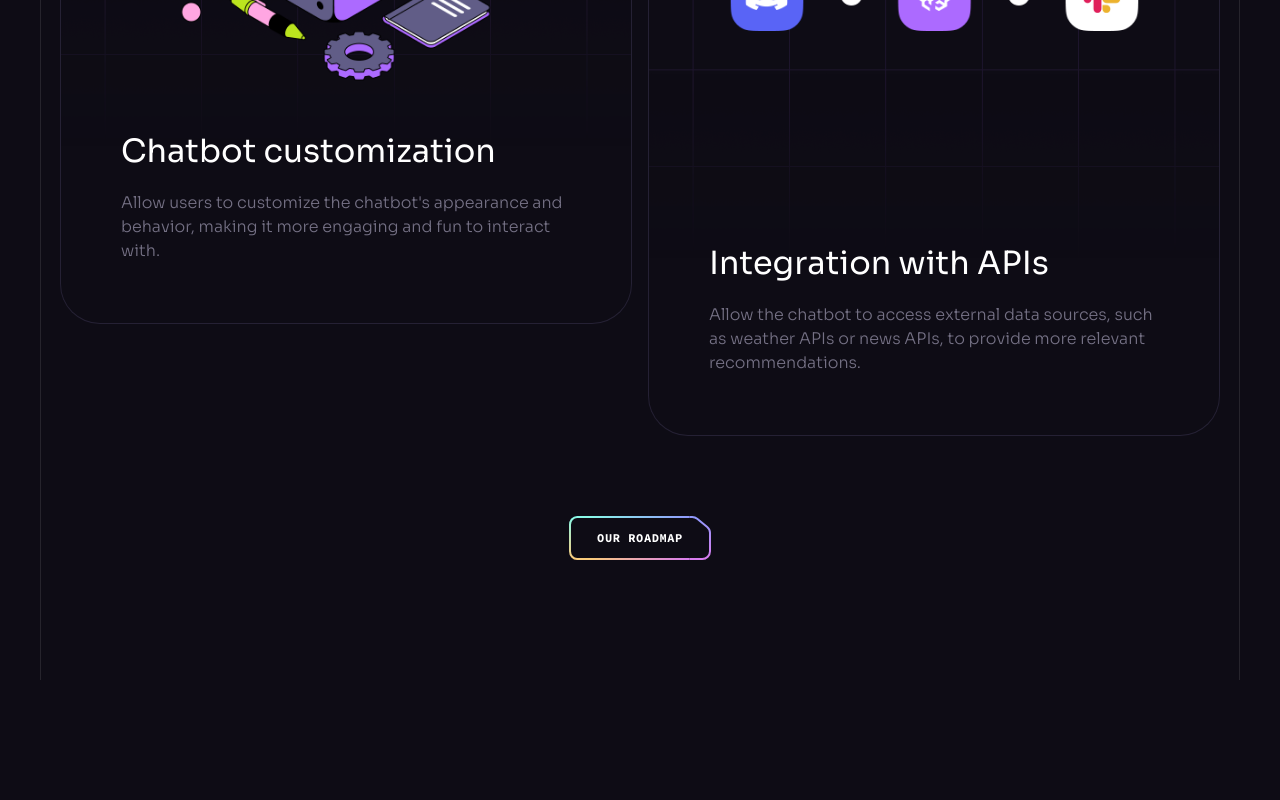
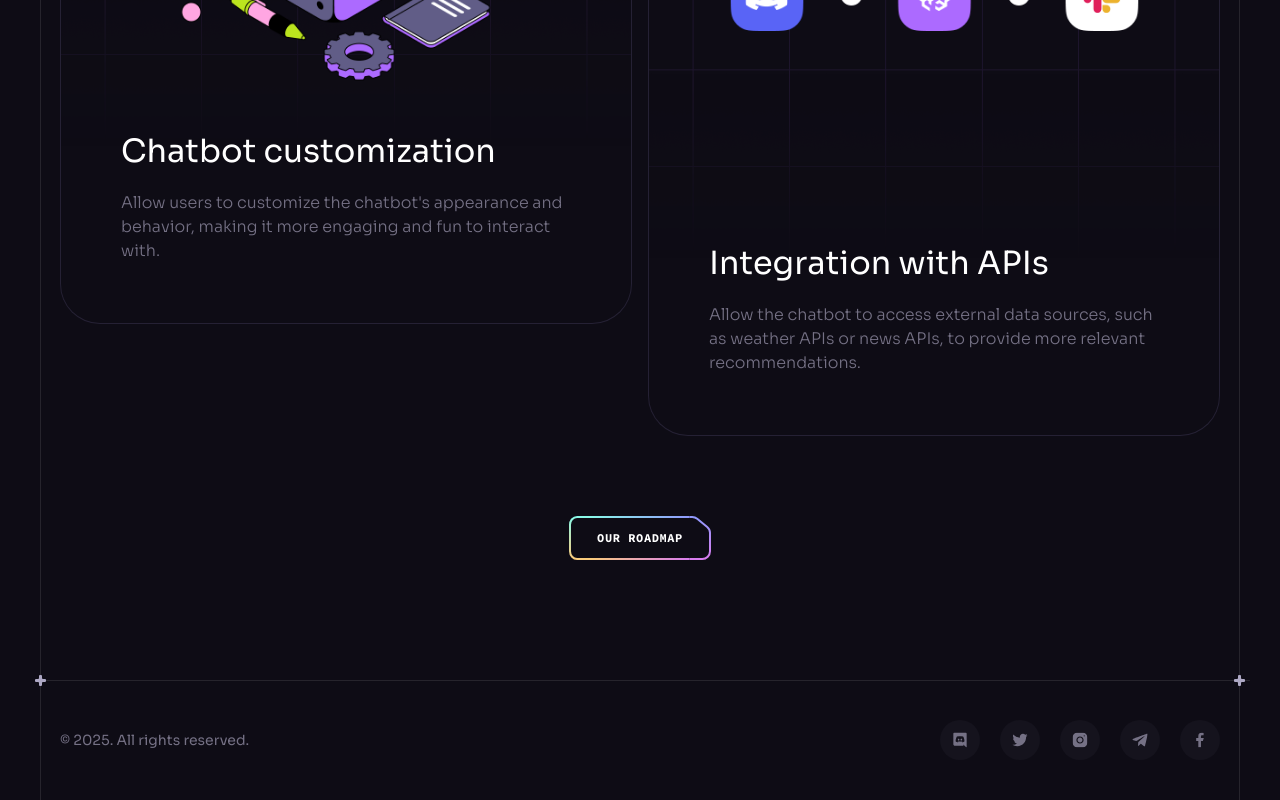
Before and after one commit to dbpthk/Brainwave, a React (Vite) app: page / in a window 1280 px wide. Shown: the part 8625-9425 px from the top of the page. Before the commit the page ends 9305 px from the top, so only its background shows below. Built offline with nearby package versions, Linux system fonts and the light colour scheme.

Commit message:
with footer completion, app is now complete

```diff
--- a/src/App.jsx
+++ b/src/App.jsx
@@ -20,6 +20,7 @@
         <Services />
         <Pricing />
         <Roadmap />
+        <Footer />
       </div>
       <ButtonGradient />
     </>
--- /dev/null
+++ b/src/components/Footer.jsx
@@ -0,0 +1,37 @@
+import React from "react";
+import Section from "./Section";
+import { socials } from "../constants";
+
+const Footer = () => {
+  return (
+    <Section crosses className="!px-0 !py-10">
+      <div className="container flex sm:justify-between justify-center items-center gap-10 max-sm:flex-col">
+        <p className="caption text-n-4 lg:block">
+          © {new Date().getFullYear()}. All rights reserved.
+        </p>
+
+        <ul className="flex gap-5 flex-wrap">
+          {socials.map((item) => (
+            <li key={item.id}>
+              <a
+                href={item.url}
+                target="_blank"
+                rel="noopener noreferrer"
+                className="flex items-center justify-center w-10 h-10 bg-n-7 rounded-full transition-colors hover:bg-n-6"
+              >
+                <img
+                  src={item.iconUrl}
+                  width={16}
+                  height={16}
+                  alt={item.title}
+                />
+              </a>
+            </li>
+          ))}
+        </ul>
+      </div>
+    </Section>
+  );
+};
+
+export default Footer;
```
